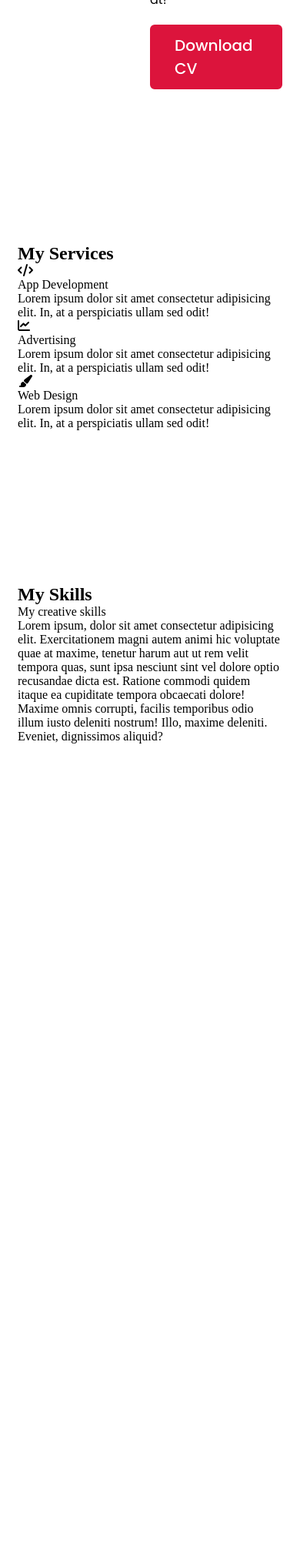
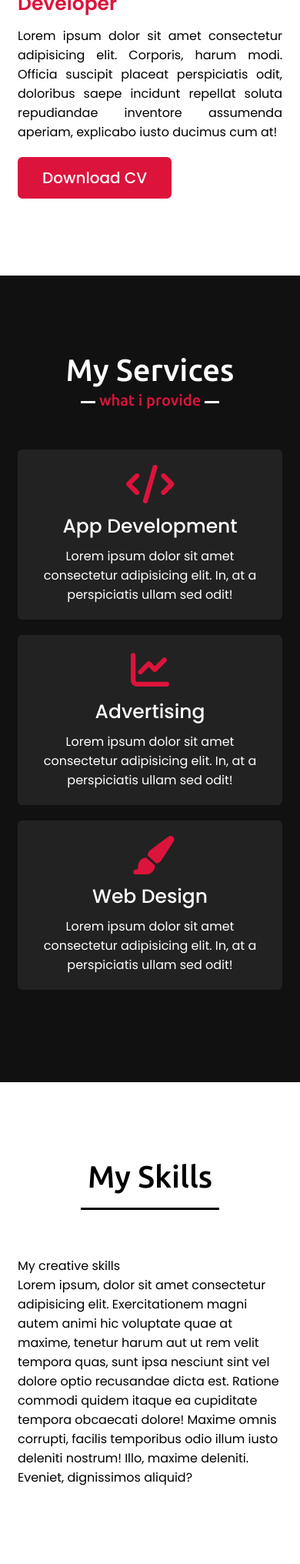
Before and after one commit to SamratAlShahriar/samratalshahriar.github.io, a PHP site: page / in a window 390 px wide. Shown: the part 1532-3564 px from the top of the page at 77% size. Before the commit the page ends 2498 px from the top, so only its background shows below. Run offline with PHP 8.4, Linux system fonts and the light colour scheme; some libraries are stand-ins or nearby versions.

Commit message:
Update style.css

```diff
--- a/style.css
+++ b/style.css
@@ -145,16 +145,13 @@ html::-webkit-scrollbar {
     background: none;
 }
 
-/* about section styling */
-.about {
-    font-family: 'Poppins', sans-serif;
-}
+/* all similar content styling code */
 
 section {
     padding: 100px 0;
 }
 
-.about .title{
+section .title{
     position: relative;
     text-align: center;
     font-size: 40px;
@@ -164,7 +161,7 @@ section {
     font-family: 'Ubuntu', sans-serif;
 }
 
-.about .title::before{
+section .title::before{
     content: "";
     position: absolute;
     bottom: 0;
@@ -175,8 +172,7 @@ section {
     transform: translateX(-50%);
 }
 
-.about .title::after{
-    content: "who i am";
+section .title::after{
     position: absolute;
     bottom: -13px;
     left: 50%;
@@ -187,7 +183,18 @@ section {
     transform: translateX(-50%);
 }
 
-.about .about-content{
+.about, .services, .skills {
+    font-family: 'Poppins', sans-serif;
+}
+
+/* about section styling */
+
+.about .title::after{
+    content: "who i am";
+}
+
+.about .about-content,
+.services .serv-content{
     display: flex;
     flex-wrap: wrap;
     align-items: center;
@@ -243,6 +250,54 @@ section {
 }
 
 
+/* service section styling */
+.services {
+    color: #ffffff;
+    background: #111111;
+}
+
+.services .title::before{
+    background: #ffffff;
+}
+.services .title::after{
+    background: #111111;
+    content: 'what i provide';
+}
+
+.services .serv-content .card{
+    width: calc(33% - 20px);
+    background: #222222;
+    text-align: center;
+    border-radius: 6px;
+    padding: 20px 25px;
+    cursor: pointer;
+    transition: all 0.3s ease;
+}
+.services .serv-content .card:hover{
+    background: crimson;
+}
+.services .serv-content .card .box{
+    transition: all 0.3s ease;
+}
+.services .serv-content .card .box:hover{
+    transform: scale(1.05);
+}
+
+.services .serv-content .card svg {
+    font-size: 50px;
+    color: crimson;
+    transition: color 0.3s ease;
+}
+.services .serv-content .card:hover svg{
+    color: #ffffff;
+}
+
+.services .serv-content .card .text{
+    font-size: 25px;
+    font-weight: 500;
+    margin: 10px 0 7px 0;
+}
+
 /* responsive media query start */
 @media(max-width: 1300px){
     .home .max-width{
@@ -256,6 +311,11 @@ section {
         width: 350px;
         object-fit: cover;
         border-radius: 6px;
+    }
+
+    .services .serv-content .card{
+        width: calc(50% - 10px);
+        margin-bottom: 20px;
     }
 }
 
@@ -320,8 +380,22 @@ section {
         padding: 10px 30px;
     }
 
+    .max-width {
+        max-width: 800px;
+    }
+
     .about .about-content .column{
-        width: 50%;
+        width: 100%;
+    }
+
+    .about .about-content .left{
+        display: flex;
+        justify-content: center;
+        margin: 0 auto 60px;
+    }
+
+    .about .about-content .right{
+        flex: 100%;
     }
 }
 
@@ -341,6 +415,10 @@ section {
     .home .home-content a{
         font-size: 20px;
     }
+
+    .services .serv-content .card{
+        width: 100%;
+    }
 }
 
 @media(max-width: 500px){
```
